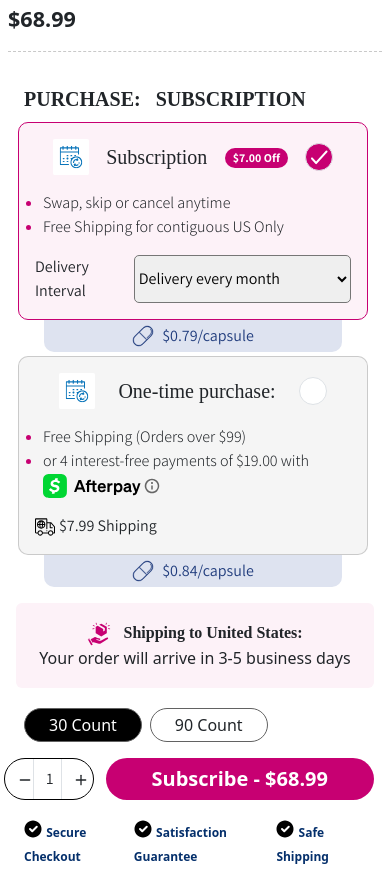
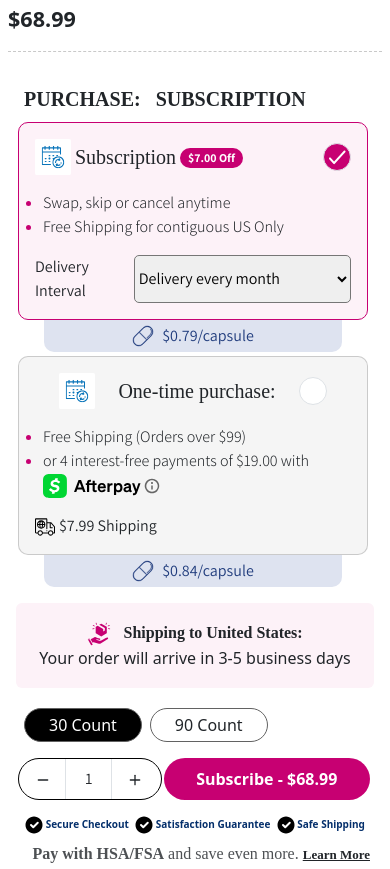
Before and after one commit to ali-usman-shopx/bootstrap-task, a website: page index.html in a window 390 px wide. Shown: the part 731-1600 px from the top of the page. Drawn offline with nearby package versions, Linux system fonts and the light colour scheme; a web font is replaced by a local one.

Commit message:
Chore(Purchase Section): Fixed spacing and responsiveness for some broken elements

```diff
--- a/index.html
+++ b/index.html
@@ -1465,8 +1465,9 @@
                     <div class="col-12 col-lg-6 d-flex flex-column">
                         <!-- <div class="h-100"> -->
                             <div class="card flex-grow-1 card-rounded p-3 cursor-pointer radio-card active" id="subscription-radio-option" style="border-radius: 10px;">
-                                <div class="d-flex flex-row align-content-center justify-content-evenly">
-                                    <svg width="36px" fill="#0a75ba" viewBox="0 0 100 100" xmlns="http://www.w3.org/2000/svg">
+                                <div class="d-flex flex-row align-content-center justify-content-between">
+                                    <div class="d-flex flex-row align-content-center justify-content-start">
+                                        <svg class="me-1" width="36px" fill="#0a75ba" viewBox="0 0 100 100" xmlns="http://www.w3.org/2000/svg">
                                             <defs>
                                             <clipPath id="b">
                                                 <path d="m48 48h33.488v33.488h-33.488z"></path>
@@ -1493,9 +1494,10 @@
                                             <path d="m70.633 70.652c-0.53906-0.71094-1.5547-0.84375-2.2617-0.30469-1.0352 0.78906-2.2617 1.207-3.543 1.207-0.62891 0-1.2422-0.10547-1.832-0.30078 0.5-0.34766 0.78125-0.96094 0.66797-1.6016-0.15234-0.87891-0.98828-1.4688-1.8672-1.3164l-3.0078 0.51953c-0.91797 0.16016-1.5312 1.1211-1.2812 2.0234l0.86719 3.1133c0.41406 1.4805 2.5391 1.5586 3.0703 0.125 1.0664 0.43359 2.2109 0.66406 3.3789 0.66406 1.9961 0 3.8984-0.64844 5.5039-1.8711 0.71094-0.53516 0.84766-1.5469 0.30469-2.2578z"></path>
                                             <path d="m74.281 66.535c0 2.5117-3.7656 2.5117-3.7656 0 0-2.5117 3.7656-2.5117 3.7656 0"></path>
                                         </svg>
-                                    <div class="align-self-center fs-5">Subscription</div>
+                                        <div class="me-1 align-self-center fs-5">Subscription</div>
                                         <div class="align-self-center">
                                             <span class="badge rounded-pill accent-bg-color d-inline-flex fw-regular font-assistant">$7.00 Off</span>
+                                        </div>
                                     </div>
                                     <svg class="rounded-pill border align-self-center radio-select-badge" id="selected-icon-subscription" xmlns="http://www.w3.org/2000/svg" width="28px" height="28px" viewBox="0 0 36 36">
                                         <path id="Path_70156" data-name="Path 70156" d="M0,0H36V36H0Z" fill="none"></path>
@@ -1637,9 +1639,9 @@
                         90 Count
                     </div>
                 </div>
-                <div class="row d-flex flex-row g-0">
-                    <div class="col-3 mx-0">
-                        <div class="row input-group rounded-pill" style="border: 1px solid black;">
+                <div class="row d-flex flex-row gx-1 gy-0">
+                    <div class="col-md-3 col-5 mx-0">
+                        <div class="input-group rounded-pill" style="border: 1px solid black;">
                             <div class="col-4 align-self-center text-center fw-normal py-2 cursor-pointer" onclick="adjustAmount(-1)">
                                 <svg xmlns="http://w3.org" viewBox="0 0 24 24" width="16" height="16" fill="none" stroke="currentColor" stroke-width="2" stroke-linecap="round">
                                     <line x1="5" y1="12" x2="19" y2="12" />
@@ -1656,11 +1658,11 @@
                             </div>
                         </div>
                     </div>
-                    <div class="col-9 mx-0 rounded-pill accent-bg-color text-center align-content-center font-muli fw-bold fs-5 cursor-pointer expand-on-hover">
+                    <div class="col-md-9 col-7 mx-0 rounded-pill accent-bg-color text-center align-content-center font-muli fw-bold fs-md-5 fs-6 cursor-pointer expand-on-hover">
                         <span id="checkout-btn-purchase-type">Subscribe</span> - <span id="checkout-btn-price-tag">$68.99</span>
                     </div>
                 </div>
-                <div class="d-flex flex-row-reverse font-muli fw-bold" style="color: #042F6B;">
+                <div class="d-md-flex d-none flex-row-reverse font-muli fw-bold" style="color: #042F6B;">
                     <div>
                         <img src="./assets/images/check-icon.svg" />
                         <sub>Safe Shipping</sub>
@@ -1672,6 +1674,20 @@
                     <div class="me-1">
                         <img src="./assets/images/check-icon.svg" />
                         <sub>Secure Checkout</sub>
+                    </div>
+                </div>
+                <div class="d-md-none d-flex flex-row-reverse justify-content-around font-muli fw-bold" style="color: #042F6B; font-size: 10px;">
+                    <div>
+                        <img src="./assets/images/check-icon.svg" />
+                        <span>Safe Shipping</span>
+                    </div>
+                    <div class="me-1">
+                        <img src="./assets/images/check-icon.svg" />
+                        <span>Satisfaction Guarantee</span>
+                    </div>
+                    <div class="me-1">
+                        <img src="./assets/images/check-icon.svg" />
+                        <span>Secure Checkout</span>
                     </div>
                 </div>
                 <div class="d-flex flex-row-reverse g-2 mb-3">
@@ -1726,7 +1742,7 @@
                             <p>
                                 Learn about each ingredient&nbsp;<a>Read more about IngredientsHERE</a>
                             </p>
-                            <img src="./assets/images/ingredieants-facts.webp" />
+                            <img class="img-fluid" src="./assets/images/ingredieants-facts.webp" />
                         </div>
                     </div>
                 </div>
```
Lines whose indentation alone changed are shown as unchanged.
